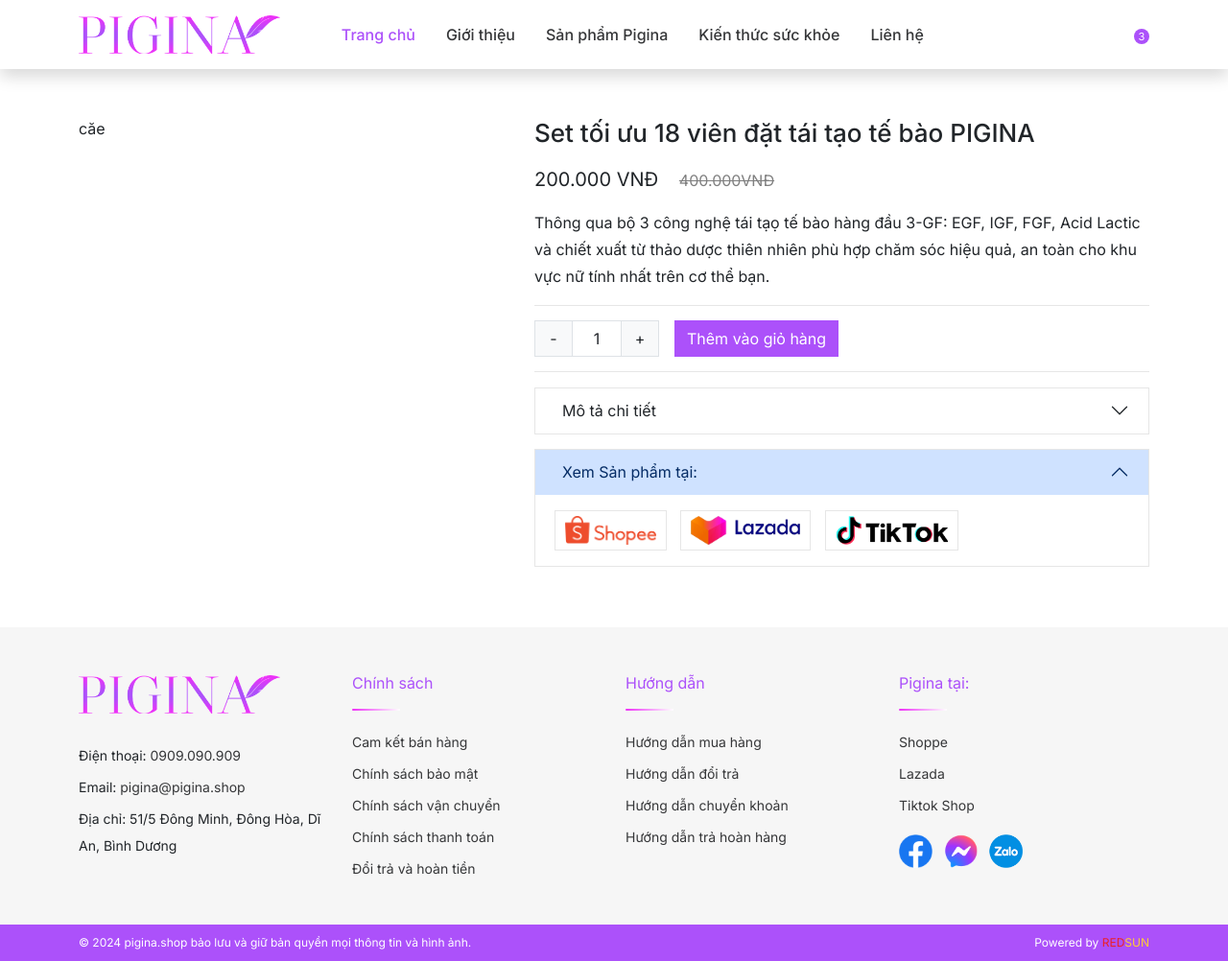
After one commit to mrsnow1009/pigina.shop, a PHP site: page /html/san-pham-chi-tiet.php in a window 1280 px wide. The commit adds this page. Shown: the whole page at 96% size. Run offline with PHP 8.4, Linux system fonts and the light colour scheme; some libraries are stand-ins or nearby versions; some web fonts are replaced.

Commit message:
cap nhat html trang chi tiet san pham

```diff
--- a/html/layouts/header.php
+++ b/html/layouts/header.php
@@ -4,7 +4,7 @@
 			<button class="navbar-toggler" type="button" data-bs-toggle="collapse" data-bs-target="#navbarMobile" aria-controls="navbarMobile" aria-expanded="false" aria-label="Toggle navigation">
 				<span class="navbar-toggler-icon"></span>
 			</button>
-			<a class="navbar-brand me-0 me-lg-4 me-xl-5" href="#"><img src="images/logo/logo.png" alt="" /></a>
+			<a class="navbar-brand me-0 me-lg-4 me-xl-5" href="index.php"><img src="images/logo/logo.png" alt="" /></a>
 			<div class="cart-header order-lg-2">
 				<a href="javascript:;" title="" class="show-cart-click">
 					<i class="fa-sharp fa-regular fa-basket-shopping-simple"></i>
--- /dev/null
+++ b/html/san-pham-chi-tiet.php
@@ -0,0 +1,126 @@
+<!DOCTYPE html>
+<html>
+<head>
+	<title>Chi tiết sản phẩm</title>
+
+	<?php include 'layouts/head.php'; ?>
+
+</head>
+<body>
+
+	<?php include 'layouts/header.php'; ?>
+
+
+	<section class="section-product pt-3 pb-3 pt-lg-5 pb-lg-5">
+		<div class="container">
+			<div class="row">
+				<div class="col-md-5 col-12">
+					<div class="product-detail product-col-left mb-4 mb-md-0">
+						căe
+					</div>
+				</div>
+				<div class="col-md-7 col-12">
+					<div class="product-detail product-col-right">
+						<div class="detail">
+							<div class="info">
+								<h1 class="title">Set tối ưu 18 viên đặt tái tạo tế bào PIGINA</h1>
+								<div class="price mt-3">200.000 VNĐ <span class="text-decoration-line-through ms-3">400.000VNĐ</span></div>
+								<div class="intro mt-3">Thông qua bộ 3 công nghệ tái tạọ tế bào hàng đầu 3-GF: EGF, IGF, FGF, Acid Lactic và chiết xuất từ thảo dược thiên nhiên phù hợp chăm sóc hiệu quả, an toàn cho khu vực nữ tính nhất trên cơ thể bạn.</div>
+								<div class="button-add-cart d-flex justify-content-start mt-3 mb-3">
+									<div class="input-group input-add-cart">
+										<span class="input-group-text rounded-0" id="quantity-minus">-</span>
+										<input type="text" class="form-control text-center" placeholder="" name="quantity-input"  id="quantity-input" value="1" />
+										<span class="input-group-text rounded-0" id="quantity-plus">+</span>
+									</div>
+									<a href="javascript:;" class="btn btn-theme btn-add-Cart ms-3" onclick="addToCart()" id="addToCart">Thêm vào giỏ hàng</a>
+								</div>
+							</div>
+							<div class="overview">
+								<div class="accordion accordionOverview" id="accordionOverview">
+									<div class="accordion-item">
+										<h2 class="accordion-header">
+											<button class="accordion-button collapsed" type="button" data-bs-toggle="collapse" data-bs-target="#motachitiet" aria-expanded="false" aria-controls="motachitiet">
+												<i class="fa-sharp fa-regular fa-circle-info me-2"></i> Mô tả chi tiết
+											</button>
+										</h2>
+										<div id="motachitiet" class="accordion-collapse collapse" data-bs-parent="#accordionOverview">
+											<div class="accordion-body">
+												<div class="content-detail">
+													<p><strong>Set tối ưu 18 viên đặt se khít tái tạo tế bào PIGINA</strong></p>
+													<p><strong>Mô </strong><strong>tả</strong></p>
+													<p>&nbsp;</p>
+													<p>PIGINA 3-GF COMPLEX PREMIUM INTIMATE CLEANSER là sản phẩm diệu kỳ cho phụ nữ có các vấn đề với vùng chữ Y, thành phần tự nhiên không hóa chất,, được sản xuất tại nhà máy chuẩn GMP Hàn Quốc, được bảo hiểm chất lượng bởi tập toàn Samsung, chứng nhận bởi Cục Dược phẩm và Thực phẩm Hàn Quốc và Bộ Y tế Việt Nam.<br>
+													– Sản phẩm được sản xuất tại Hàn Quốc và nhập khẩu chính ngạch bởi BUL CO. Ltd thuộc PIGINA GROUP.<br>
+													– Công nghệ: Tái tạo tế bào 3-GF (EGF, FGF, IGF)<br>
+													– Thành phần: Collagen thủy phân, Chiết xuất lá Olive Olea Europaea, Chiết xuất rễ Commiphora Myrrha, Chiết xuất Sophora Flavescens, Chiết xuất lá Chè Camellia Sinensis, Chiết xuất rau má Centella Asiatica, Chiết xuất hoa thược dược Paeonia Lactifiora, Chiết xuất rễ cam thảo Glycyrrhiza Uralensis (Licorice), Chiết xuất thủy xương bổ Iris Ensata, Chiết xuất Cúc Artemisia Princeps, Chiết xuất lá lô hội Aloe Barbadensis, Niacinamide, EGF, IGF, FGF…</p>
+													<p>&nbsp;</p>
+													<p>– Độ pH: 3.8-4.5, là môi trường acid nhẹ, lý tưởng cho môi trường âm đạo<br>
+													– Cam kết: không Paraben và các hóa chất gây hại khác.<br>
+													– Bảo quản: Bảo quản nơi khô ráo, thoáng mát, nhiệt độ dưới 30 độ C<br>
+													– Hạn sử dụng: 3 năm kể từ ngày sản xuất (Xem trên sản phẩm), 3 tháng kể từ ngày mở nắp.</p>
+													<p><strong>Thành phần</strong></p>
+													<p><strong>Đặc điểm nổi bật</strong></p>
+													<p style="background: white; margin: 0cm 0cm 15.0pt 0cm;"><strong><span style="font-size: 13.0pt; color: #181818;">CÔNG DỤNG</span></strong></p>
+													<ol>
+													<li>Hỗ trợ loại bỏ tình trạng nấm ngứa, không còn xuất hiện khí hư, mùi hôi khó chịu;</li>
+													<li>Chức năng se khít, đàn hồi vùng chữ Y được phục hồi bằng cách cải thiện sự co bóp;</li>
+													<li>Thúc đẩy nội tiết tố nữ giúp cải thiện tình trạng tăng sắc tố da;</li>
+													<li>Tăng khả năng tiết dịch, cải thiện tình trạng khô rát;</li>
+													<li>Điều hòa kinh nguyệt và giảm chứng đau bụng kinh;</li>
+													<li>Giảm nhẹ các triệu chứng của vấn đề lãnh cảm và tiểu không tự chủ.</li>
+													</ol>
+													<p style="background: white; margin: 0cm 0cm 15.0pt 0cm;"><strong><span style="font-size: 13.0pt; color: #181818;">ĐỐI TƯỢNG SỬ DỤNG</span></strong></p>
+													<p style="background: white; margin: 0cm 0cm 15.0pt 0cm;"><span style="font-size: 13.0pt; color: #181818;">Dành cho những người có:</span></p>
+													<p style="background: white; margin: 0cm 0cm 15.0pt 0cm;"><span style="font-size: 13.0pt; color: #181818;">1. Mùi vùng chữ Y;</span></p>
+													<p style="background: white; margin: 0cm 0cm 15.0pt 0cm;"><span style="font-size: 13.0pt; color: #181818;">2. Huyết trắng dư thừa;</span></p>
+													<p style="background: white; margin: 0cm 0cm 15.0pt 0cm;"><span style="font-size: 13.0pt; color: #181818;">3. Ngứa;</span></p>
+													<p style="background: white; margin: 0cm 0cm 15.0pt 0cm;"><span style="font-size: 13.0pt; color: #181818;">4. Gặp vấn đề về khô hạn;</span></p>
+													<p style="background: white; margin: 0cm 0cm 15.0pt 0cm;"><span style="font-size: 13.0pt; color: #181818;">5. Muốn được chăm sóc tốt sau kỳ kinh nguyệt;</span></p>
+													<p style="background: white; margin: 0cm 0cm 15.0pt 0cm;"><span style="font-size: 13.0pt; color: #181818;">6. Muốn làm săn chắc da chữ Y do sinh đẻ, do tuổi tác;</span></p>
+													<p style="background: white; margin: 0cm 0cm 15.0pt 0cm;"><span style="font-size: 13.0pt; color: #181818;">7. Muốn cải thiện tình trạng tiểu tiện không tự chủ;</span></p>
+													<p style="background: white; margin: 0cm 0cm 15.0pt 0cm;"><span style="font-size: 13.0pt; color: #181818;">8. Muốn duy trì độ pH cân bằng;</span></p>
+													<p style="background: white; margin: 0cm 0cm 15.0pt 0cm;"><span style="font-size: 13.0pt; color: #181818;">9. Đau bụng kinh nghiêm trọng;</span></p>
+													<p style="background: white; margin: 0cm 0cm 15.0pt 0cm;"><span style="font-size: 13.0pt; color: #181818;">10. Muốn mang lại màu hồng và cải thiện sắc tố của vùng chữ Y.</span></p>
+													<p style="background: white; margin: 0cm 0cm 15.0pt 0cm;"><strong><span style="font-size: 13.0pt; color: #181818;">HƯỚNG DẪN SỬ DỤNG</span></strong></p>
+												</div>
+											</div>
+										</div>
+									</div>
+									<div class="accordion-item">
+										<h2 class="accordion-header">
+											<button class="accordion-button" type="button" data-bs-toggle="collapse" data-bs-target="#kenhbanhang" aria-expanded="true" aria-controls="kenhbanhang">
+												<i class="fa-brands fa-shopify me-2"></i> Xem Sản phẩm tại:
+											</button>
+										</h2>
+										<div id="kenhbanhang" class="accordion-collapse collapse show" data-bs-parent="#accordionOverview">
+											<div class="accordion-body">
+												<nav class="kenhbanhang-menu">
+													<a href="#" title="">
+														<img src="images/tmdt/shopee.png" alt="" />
+													</a>
+													<a href="#" title="">
+														<img src="images/tmdt/lazada.png" alt="" />
+													</a>
+													<a href="#" title="">
+														<img src="images/tmdt/tiktok-shop.png" alt="" />
+													</a>
+												</nav>
+											</div>
+										</div>
+									</div>
+								</div>
+							</div>
+						</div>
+					</div>
+				</div>
+			</div>
+		</div>
+	</section>
+
+	<?php include 'layouts/footer.php'; ?>
+
+	<?php include 'layouts/javascript.php'; ?>
+
+</body>
+
+</html>
--- a/view/template/assets/css/custom.css
+++ b/view/template/assets/css/custom.css
@@ -72,6 +72,7 @@ h1, h2, h3, h4, h5, h6{
 	background-color: var(--rs-color-tpl);
 	border-color: var(--rs-color-tpl);
 	color: #fff;
+	border-radius: 0;
 }
 .btn-theme:hover,
 .btn-theme:focus{
@@ -640,3 +641,87 @@ ul.company-info li{
 		font-size: 18px;
 	}
 }
+
+/***************************************************
+	product detail
+***************************************************/
+.product-detail{
+	position: sticky;
+	top: 120px;
+}
+.product-detail .title{
+	font-size: 26px;
+}
+.product-detail .price{
+	font-size: 20px;
+}
+.product-detail .price span{
+	font-size: 16px;
+	color: var(--rs-color-gray);
+}
+.product-detail .button-add-cart{
+	padding-top: 15px;
+	padding-bottom: 15px;
+	border-top: 1px solid var(--rs-border-color);
+	border-bottom: 1px solid var(--rs-border-color);
+}
+.button-add-cart .input-add-cart{
+	width: 130px;
+}
+.button-add-cart .input-group-text{
+	width: 40px;
+	justify-content: center;
+	cursor: pointer;
+}
+.button-add-cart .input-group-text:hover{
+	color: var(--rs-color-tpl);
+}
+.kenhbanhang-menu a{
+	display: inline-block;
+	border: 1px solid var(--rs-border-color);
+	padding: 5px 10px;
+	margin-right: 10px;
+}
+.kenhbanhang-menu img{
+	height: 30px;
+}
+@media screen and (max-width: 991px){
+	.product-detail{
+		top: 88px;
+	}
+	.product-detail .title{
+		font-size: 20px;
+	}
+	.product-detail .price{
+		font-size: 16px;
+	}
+	.product-detail .price span{
+		font-size: 14px;
+	}
+	.kenhbanhang-menu a{
+		display: block;
+		text-align: center;
+	}
+	.kenhbanhang-menu > a + a{
+		margin-top: 10px;
+	}
+}
+
+/* accordion */
+.accordionOverview .accordion-item{
+	border-radius: 0;
+	margin-bottom: 15px;
+	border-color: var(--rs-border-color);
+}
+.accordionOverview .accordion-button{
+	box-shadow: none;
+	border-radius: 0 !important;
+	padding-bottom: .75rem;
+	padding-top: .75rem;
+}
+.accordion-item:not(:first-of-type){
+	border-top: 1px solid var(--rs-border-color);
+}
+@media screen and (max-width: 991px){
+
+}
```
Also changed, not shown: view/template/assets/js/custom.js (line endings or trailing spaces).
